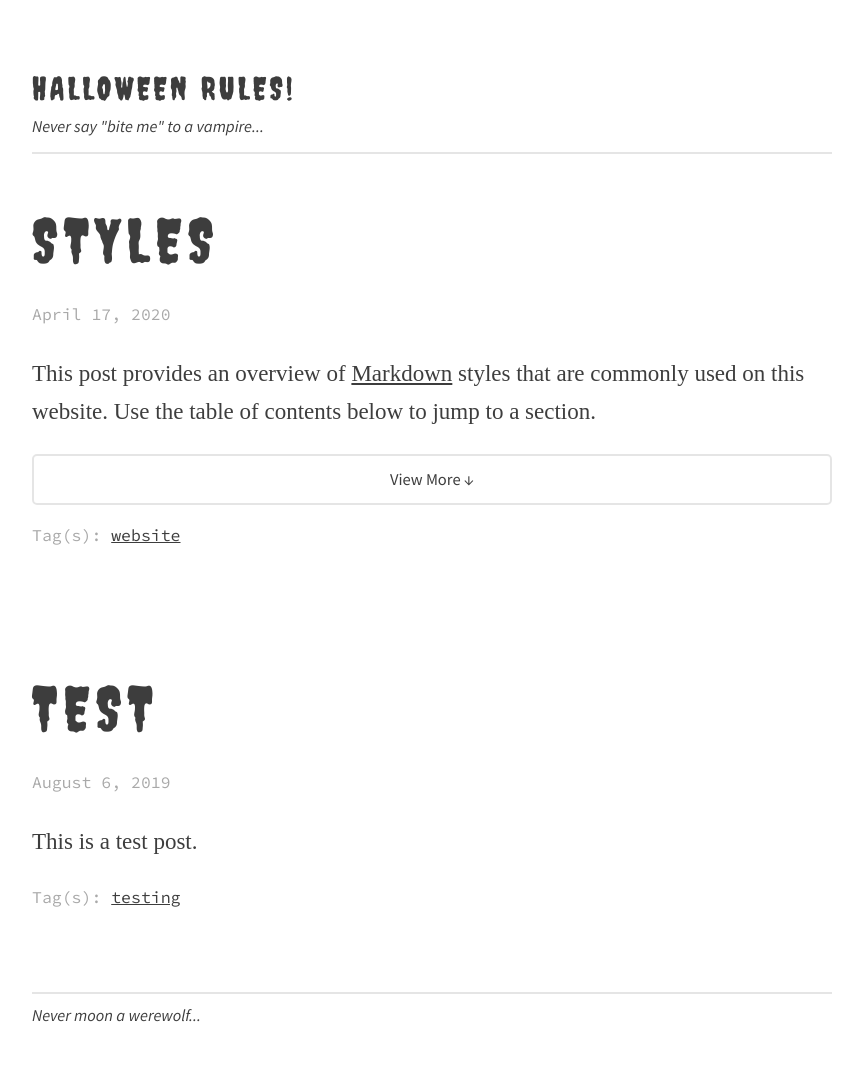
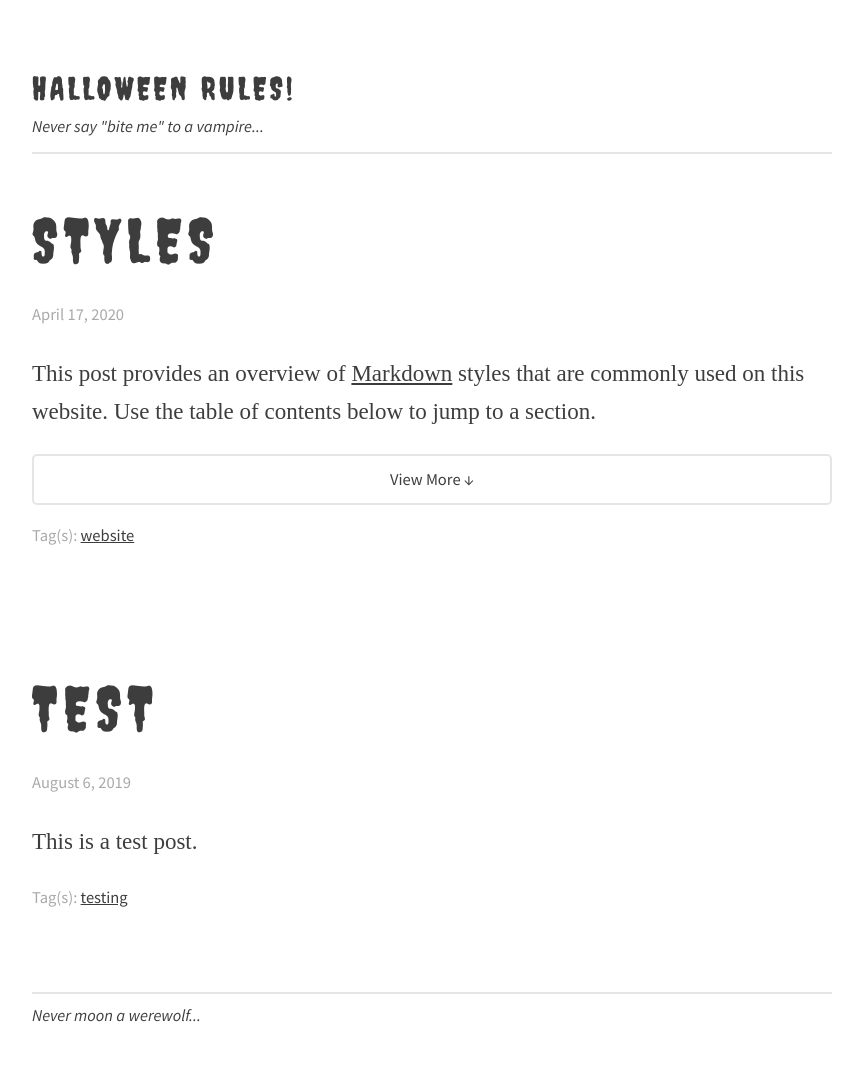
Before and after one commit to lmw13/lmw13, a Jekyll site: the page built from index.html, in a window 1280 px wide. Shown: the whole page, without its empty margins (208-1071 px from the left). Built offline with Jekyll 4.4.1, drawn with Linux system fonts in a browser that asks for light colours; some web fonts are replaced; the list of posts is cut into pages by our own code.

Commit message:
Update style.css

```diff
--- a/css/style.css
+++ b/css/style.css
@@ -149,7 +149,7 @@
 time,
 .meta,
 figcaption {
-	font-family: 'Source Code Pro', monospace;
+	font-family: 'Source Sans Pro', -apple-system, BlinkMacSystemFont, Segoe UI, Helvetica, Arial, sans-serif, Apple Color Emoji, Segoe UI Emoji, Segoe UI Symbol;
 	font-size: 0.718em;
 	color: rgb(169, 169, 169);
 }
```
